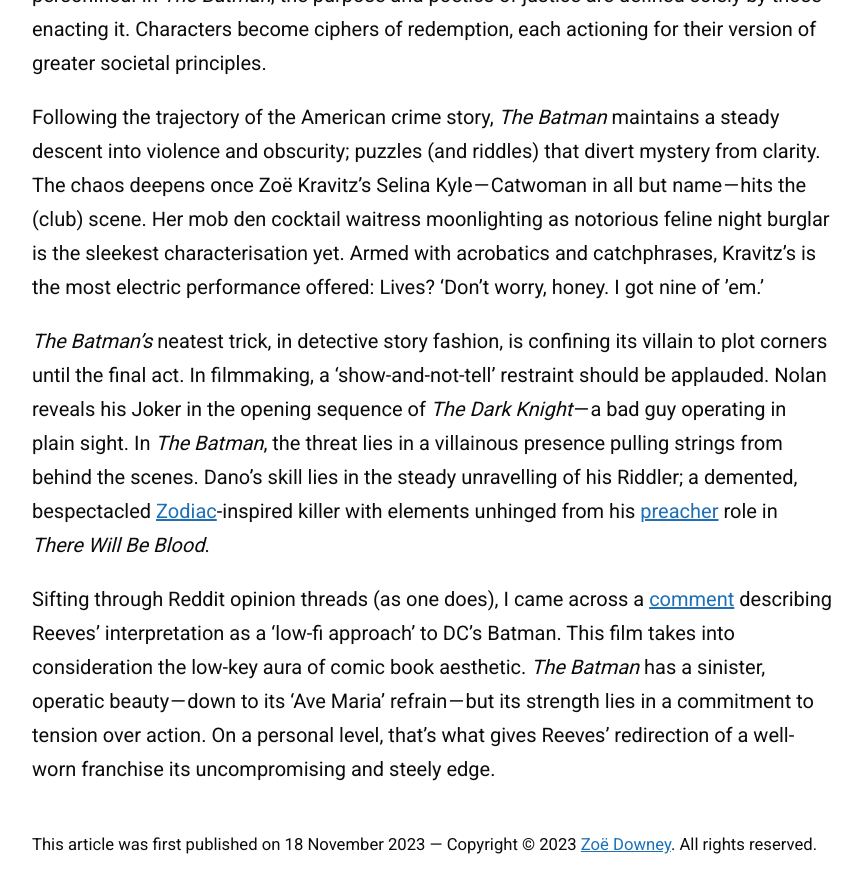
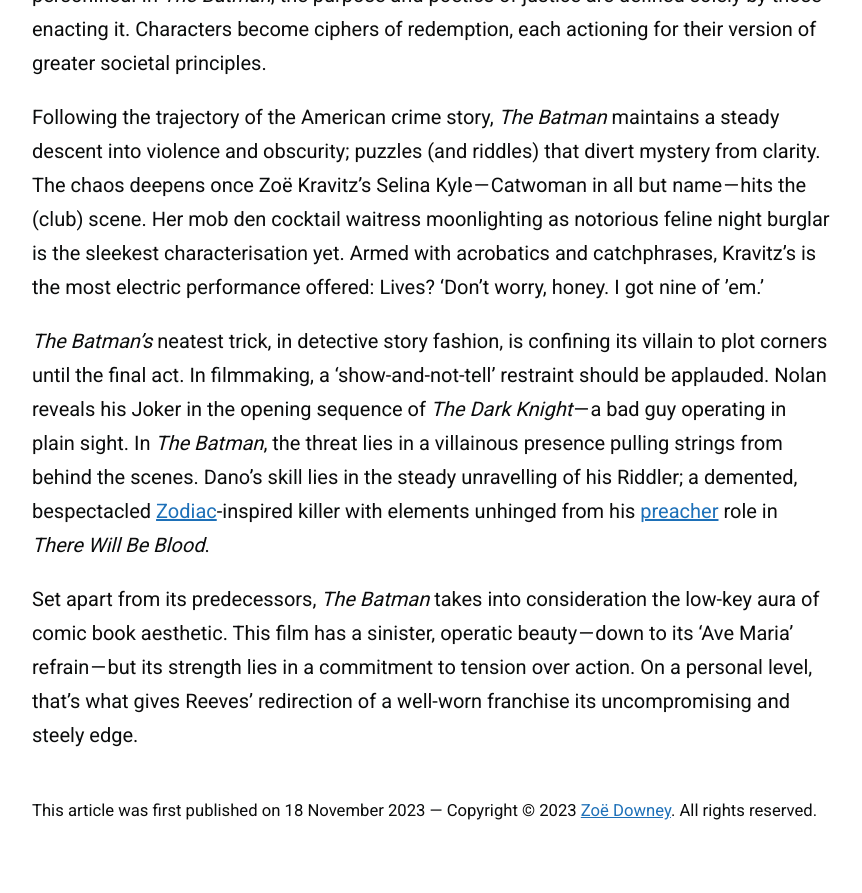
Before and after one commit to zoeurl/zoedowney.github.io, a Jekyll site: the page built from _posts/2023-11-18-the-batman.md, in a window 1280 px wide and 900 px high, scrolled down 2118 px. Shown: the top 893 px of the window, without its empty margins (208-1070 px from the left). Built offline with Jekyll 4.4.1, drawn with Linux system fonts in a browser that asks for light colours; after the commit the page ends 2984 px from its top, so only the background shows below that.

Commit message:
Update 2023-11-18-the-batman.md

```diff
--- a/_posts/2023-11-18-the-batman.md
+++ b/_posts/2023-11-18-the-batman.md
@@ -39,4 +39,4 @@
  Dano’s skill lies in the steady unravelling of his Riddler; a demented, bespectacled
 [Zodiac](https://www.hollywoodreporter.com/movies/movie-features/the-batman-riddler-allusion-zodiac-brilliant-terrifying-1235104753/)-inspired killer with elements unhinged from his [preacher](https://www.youtube.com/watch?v=1B-L4xLWaUQ&ab_channel=VisualAffects) role in _There Will Be Blood_.
 
-Sifting through Reddit opinion threads (as one does), I came across a [comment](https://www.reddit.com/r/batman/comments/vnqzdg/comment/ie8w2pr/?utm_source=share&utm_medium=web3x&utm_name=web3xcss&utm_term=1&utm_content=share_button) describing Reeves’ interpretation as a ‘low-fi approach’ to DC’s Batman. This film takes into consideration the low-key aura of comic book aesthetic. _The Batman_ has a sinister, operatic beauty — down to its ‘Ave Maria’ refrain — but its strength lies in a commitment to tension over action. On a personal level, that’s what gives Reeves’ redirection of a well-worn franchise its uncompromising and steely edge.
+Set apart from its predecessors, _The Batman_ takes into consideration the low-key aura of comic book aesthetic. This film has a sinister, operatic beauty — down to its ‘Ave Maria’ refrain — but its strength lies in a commitment to tension over action. On a personal level, that’s what gives Reeves’ redirection of a well-worn franchise its uncompromising and steely edge.
```
